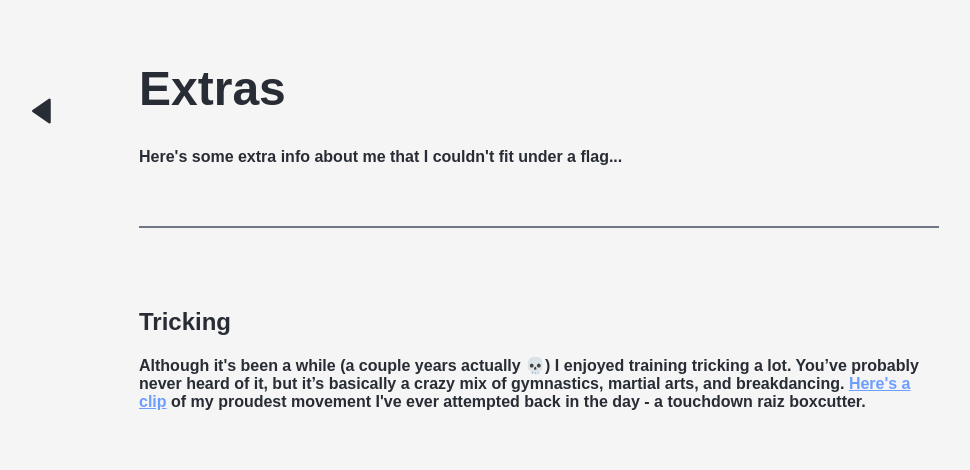
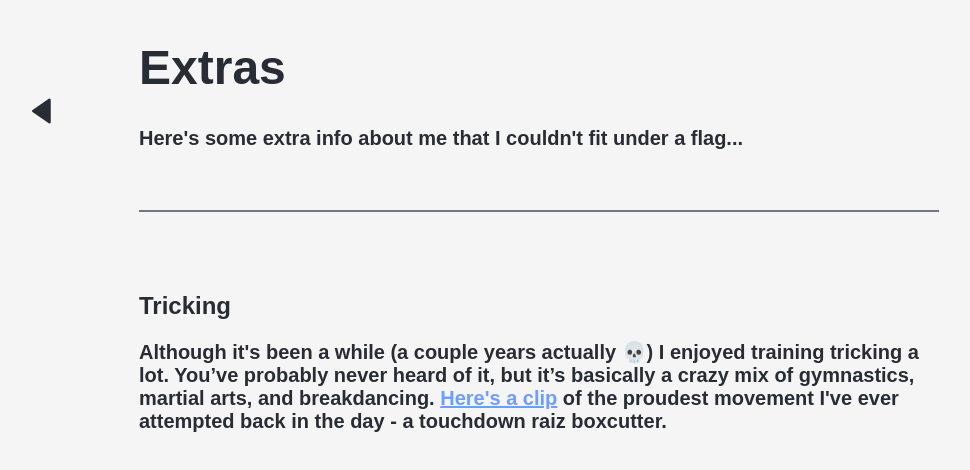
Before and after one commit to luca-nguyen/profile, a React (Vite) app: page /extras in a window 1280 px wide. Shown: the top 470 px of the page, without its empty margins (101-1071 px from the left). Built offline with nearby package versions, Linux system fonts and the light colour scheme.

Commit message:
fix: grammar issues, larger font size

```diff
--- a/src/App.css
+++ b/src/App.css
@@ -1,6 +1,10 @@
 .App {
   display: flex;
   flex-direction: column;
+}
+
+span, p {
+  font-size: 20px;
 }
 
 .introduction {
@@ -75,7 +79,7 @@ header {
   left: 4rem;
   transform: translateY(-200%);
   gap: 20px;
-  font-size: 2rem;
+  font-size: 2rem !important;
   padding: 1rem;
   border: 2px solid var(--accent-color);
   border-radius: 15px;
@@ -83,7 +87,9 @@ header {
 
   opacity: 0;
 }
-
+header span {
+  font-size: 2rem !important;
+}
 header:hover {
   border-color: var(--tertiary-color);
   transition: ease 0.3s;
--- a/src/components/Extras.jsx
+++ b/src/components/Extras.jsx
@@ -20,7 +20,7 @@ export default function Extras() {
           <a href="https://youtu.be/reMjScwSlqs" target="_blank">
             Here's a clip
           </a>{" "}
-          of my proudest movement I've ever attempted back in the day - a
+          of the proudest movement I've ever attempted back in the day - a
           touchdown raiz boxcutter.
         </span>
       </div>
--- a/src/components/Home.jsx
+++ b/src/components/Home.jsx
@@ -374,7 +374,7 @@ function Italy() {
       <div className="content">
         <p>
           One of my favourite places in the world is Positano in Italy (I was
-          actually named after a street called{" "}
+          actually named after a city called{" "}
           <a
             href="https://www.google.com/search?client=firefox-b-d&q=lucca+italy"
             target="_blank"
```
